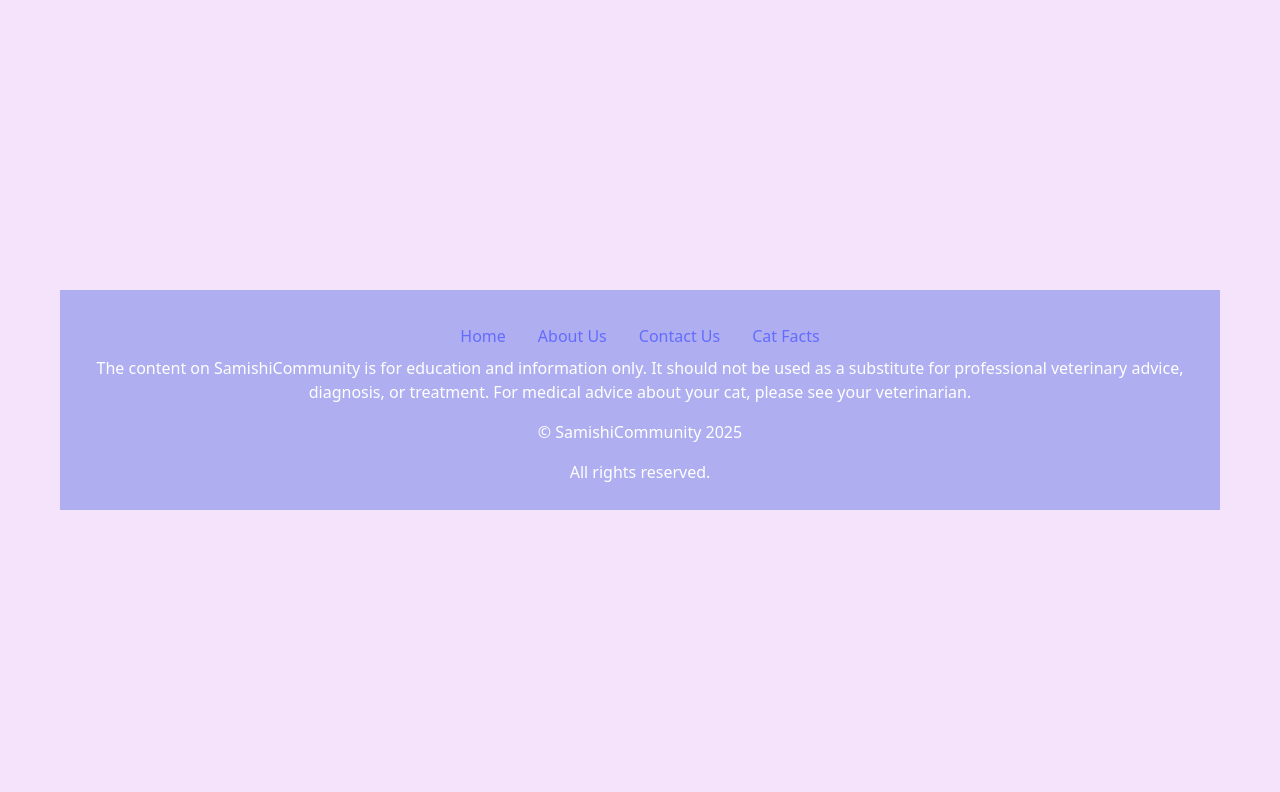
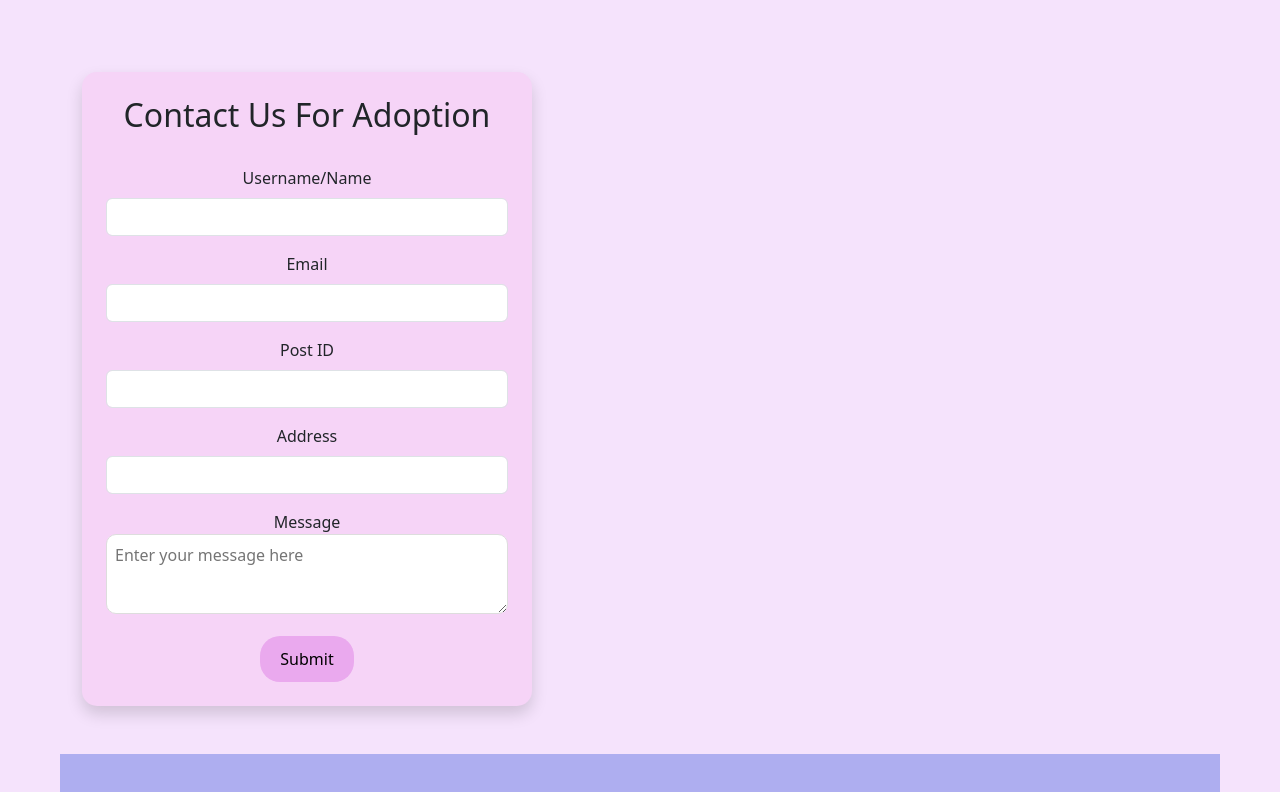
Before and after one commit to Spade-M/Samishi, a React (Vite) app in the folder frontend/: page /contact in a window 1280 px wide. Shown: the top 792 px of the page. Built offline with nearby package versions, Linux system fonts and the light colour scheme.

Commit message:
style: Enhance Contact component layout and add form fields for user inquiries

```diff
--- a/frontend/src/Components/Contact.jsx
+++ b/frontend/src/Components/Contact.jsx
@@ -2,8 +2,74 @@ import React from "react";
 
 const Contact = () => {
   return (
-    <div>
+    <div className="container mt-5 mb-5">
+<br />
+      <div className="d-flex align-items-center">
 
+        <div
+          className="card p-4 shadow"
+          style={{
+            width: "450px",
+            borderRadius: "15px",
+            border: "none",
+            overflow: "hidden",
+            background: "rgb(246, 212, 247)",
+          }}
+        >
+          <h2 className="text-center">Contact Us For Adoption</h2>
+          <br />
+          <form encType="multipart/form-data">
+            <div className="mb-3">
+              <label htmlFor="username" className="form-label">
+                Username/Name
+              </label>
+              <input type="text" className="form-control" id="username" />
+            </div>
+
+            <div className="mb-3">
+              <label htmlFor="email" className="form-label">
+                Email
+              </label>
+              <input type="email" className="form-control" id="email" />
+            </div>
+
+            <div className="mb-3">
+              <label htmlFor="postid" className="form-label">
+                Post ID
+              </label>
+              <input type="text" className="form-control" id="postid" />
+            </div>
+            <div className="mb-3">
+              <label htmlFor="address" className="form-label">
+                Address
+              </label>
+              <input type="text" className="form-control" id="address" />
+            </div>
+            <div className="mb-3">
+              <label htmlFor="message">Message</label>
+              <textarea
+                name="message"
+                id="message"
+                style={{
+                  backgroundColor: "#ffffff",
+                  padding: "8px",
+                  border: "1px solid #ddd",
+                  borderRadius: "10px",
+                  width: "100%",
+                  minHeight: "80px",
+                  resize: "vertical",
+                  color: "black",
+                }}
+                placeholder="Enter your message here"
+              />
+            </div>
+
+            <button type="submit">Submit</button>
+
+          </form>
+        </div>
+
+      </div>
     </div>
   );
 };
--- a/frontend/src/Components/Footer.jsx
+++ b/frontend/src/Components/Footer.jsx
@@ -10,7 +10,6 @@ const Footer = () => {
         <nav className="flex flex-wrap gap-6 text-sm text-center md:text-left">
           <a href="/" className="hover:text-gray-400 transition px-3">Home</a>
           <a href="/about" className="hover:text-gray-400 transition px-3">About Us</a>
-          <a href="/contact" className="hover:text-gray-400 transition px-3">Contact Us</a>
           <a href="/facts" className="hover:text-gray-400 transition px-3">Cat Facts</a>
         </nav>
 
--- a/frontend/src/Components/Header.jsx
+++ b/frontend/src/Components/Header.jsx
@@ -94,6 +94,11 @@ const Header = () => {
                 Adoption Center
               </a>
             </li>
+            <li className="nav-item">
+              <a className="nav-link text-black" href="/contact">
+                Contact Us
+              </a>
+            </li>
 
             {isLoggedIn && user && (
               <>
```
Also changed, not shown: frontend/test.txt.
